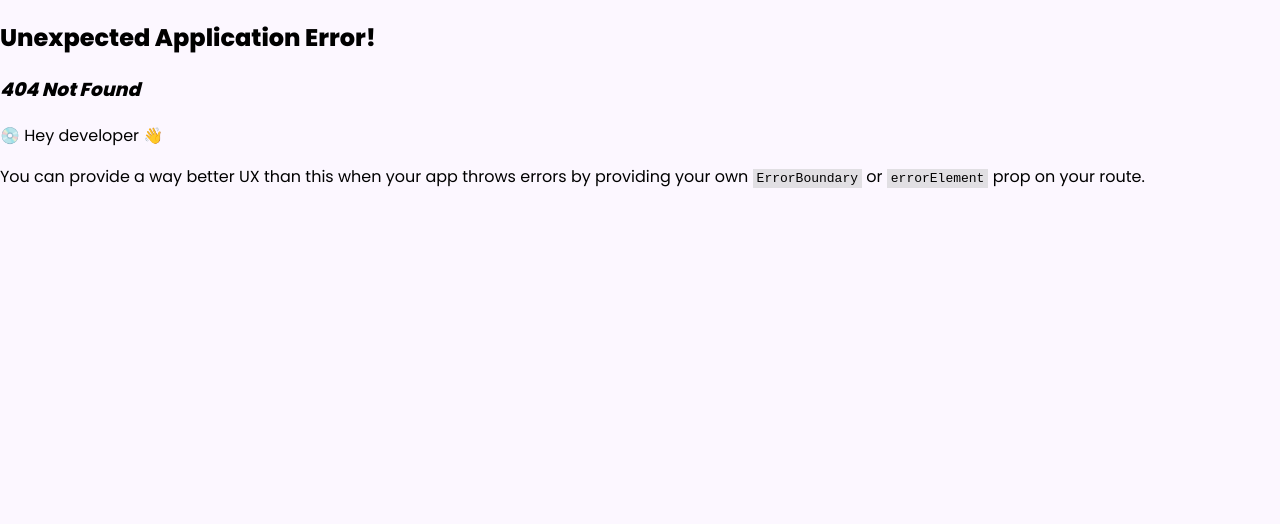
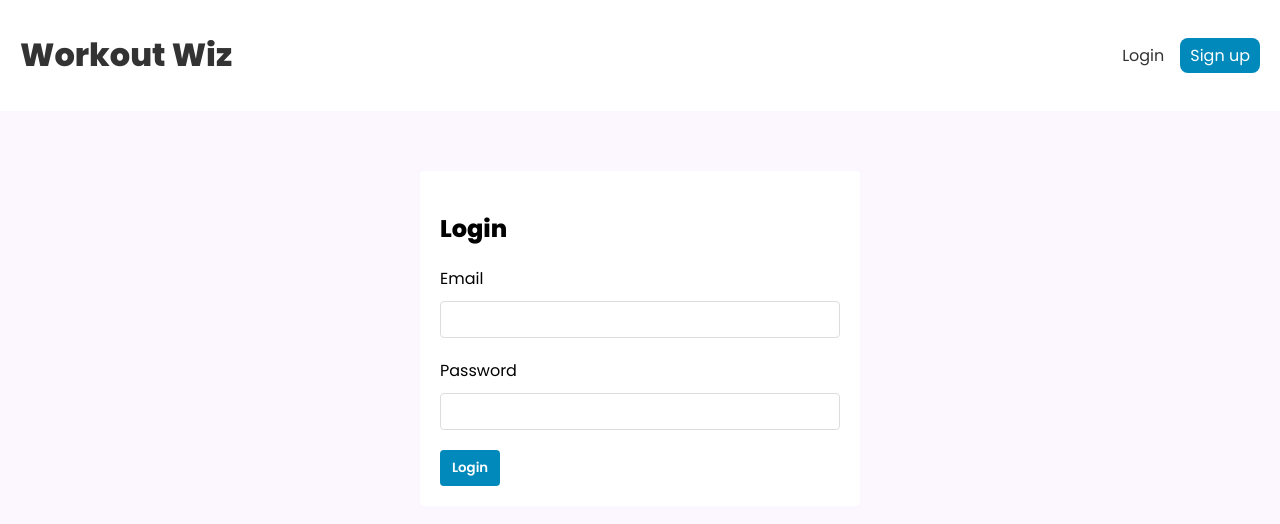
Before and after one commit to dhee-chowdhury/Workout-Wiz, a React (Vite) app in the folder frontend/: page /login in a window 1280 px wide. Before the commit this address had no page. Shown: the top 524 px of the page. Built offline with nearby package versions, Linux system fonts and the light colour scheme.

Commit message:
add login signup route and setup singup

```diff
--- a/frontend/src/components/Navbar.jsx
+++ b/frontend/src/components/Navbar.jsx
@@ -7,6 +7,12 @@ const Navbar = () => {
         <Link to="/">
           <h1>Workout Wiz</h1>
         </Link>
+        <nav>
+          <div>
+            <Link to="/login">Login</Link>
+            <Link to="/signup">Sign up</Link>
+          </div>
+        </nav>
       </div>
     </header>
   );
--- a/frontend/src/context/AuthContext.jsx
+++ b/frontend/src/context/AuthContext.jsx
@@ -19,7 +19,7 @@ export const AuthContextProvider = ({ children }) => {
     user: null,
   });
 
-  console.log(`AuthContext state: ${state}`);
+  console.log("AuthContext state: ", state);
 
   return (
     <AuthContext.Provider value={{ ...state, dispatch }}>
--- /dev/null
+++ b/frontend/src/hooks/useSignup.jsx
@@ -0,0 +1,33 @@
+import { useState } from "react";
+import { useAuthContext } from "./useAuthContext";
+import axios from "axios";
+
+export const useSignup = () => {
+  const [error, setError] = useState(null);
+  const [isLoading, setIsLoading] = useState(null);
+  const { dispatch } = useAuthContext();
+
+  const signup = async (email, password) => {
+    setIsLoading(true);
+    setError(null);
+    const user = { email, password };
+
+    axios
+      .post("http://localhost:5000/api/user/signup", user)
+      .then((res) => {
+        console.log(res.data);
+        // save the user in local storage: user and token
+        localStorage.setItem("user", JSON.stringify(res.data));
+        // update the auth context
+        dispatch({ type: "LOGIN", payload: res.data });
+        setIsLoading(false);
+      })
+      .catch((error) => {
+        console.log(error);
+        setIsLoading(false);
+        setError(error.response.data.error);
+      });
+  };
+
+  return { signup, isLoading, error };
+};
--- a/frontend/src/index.css
+++ b/frontend/src/index.css
@@ -88,7 +88,7 @@ form button {
   background: var(--primary);
   border: 0;
   color: #fff;
-  padding: 10px;
+  padding: 8px 12px;
   font-family: "Poppins";
   border-radius: 4px;
   cursor: pointer;
@@ -102,3 +102,27 @@ p.error {
   border-radius: 4px;
   margin: 20px 0;
 }
+
+/* navbar */
+nav {
+  display: flex;
+  align-items: center;
+}
+
+nav a:nth-child(2) {
+  margin-left: 16px;
+  /* border: 1px solid gray; */
+  border-radius: 8px;
+  padding: 6px 10px;
+  color: #fff;
+  background-color: var(--primary);
+}
+/* auth forms */
+form.signup,
+form.login {
+  max-width: 400px;
+  margin: 40px auto;
+  padding: 20px;
+  background: #fff;
+  border-radius: 4px;
+}
--- /dev/null
+++ b/frontend/src/pages/Login.jsx
@@ -0,0 +1,21 @@
+const Login = () => {
+  const handleSubmit = (e) => {
+    e.preventDefault();
+    const form = e.target;
+    const email = form.email.value;
+    const password = form.password.value;
+    console.log(email, password);
+  };
+  return (
+    <form onSubmit={handleSubmit} className="login">
+      <h2>Login</h2>
+      <label>Email</label>
+      <input name="email" type="email" />
+      <label>Password</label>
+      <input name="password" type="password" />
+      <button type="submit">Login</button>
+    </form>
+  );
+};
+
+export default Login;
--- /dev/null
+++ b/frontend/src/pages/Signup.jsx
@@ -0,0 +1,28 @@
+import { useSignup } from "../hooks/useSignup";
+
+const Signup = () => {
+  const { signup, isLoading, error } = useSignup();
+  const handleSubmit = async (e) => {
+    e.preventDefault();
+    const form = e.target;
+    const email = form.email.value;
+    const password = form.password.value;
+    console.log(email, password);
+    await signup(email, password);
+  };
+  return (
+    <form onSubmit={handleSubmit} className="signup">
+      <h2>Sign up</h2>
+      <label>Email</label>
+      <input name="email" type="email" />
+      <label>Password</label>
+      <input name="password" type="password" />
+      <button disabled={isLoading} type="submit">
+        Sign up
+      </button>
+      {error && <p className="error">{error}</p>}
+    </form>
+  );
+};
+
+export default Signup;
```
Also changed, not shown: frontend/src/main.jsx (+10 -0 lines).
